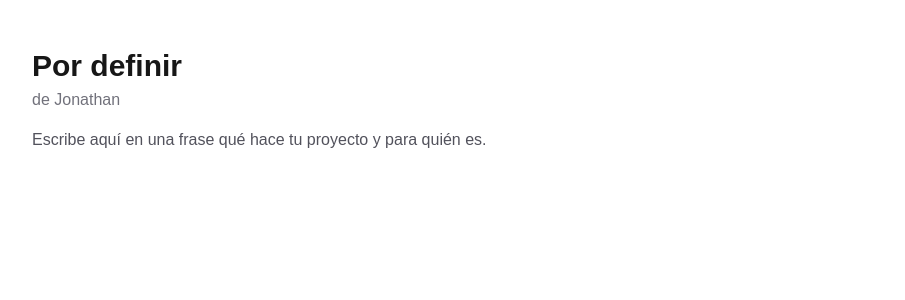
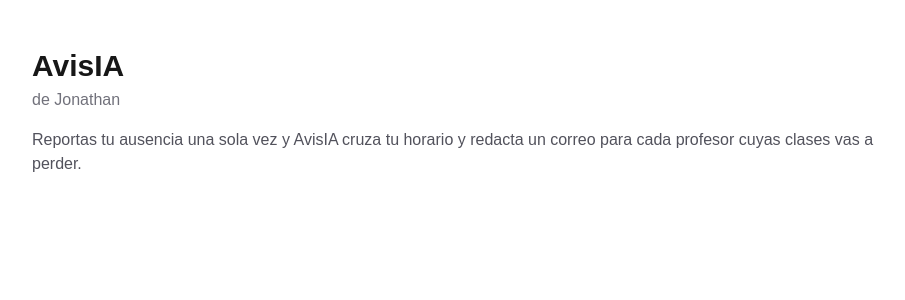
Before and after one commit to AI-Lab-IAE/hub-iae-life, a Next.js app: page /jonathan in a window 1280 px wide. Shown: the top 300 px of the page, without its empty margins (176-1081 px from the left). Built offline with nearby package versions, Linux system fonts and the light colour scheme.

Commit message:
Agrega nombre, descripción y README de AvisIA (#11)
Co-authored-by: Jonathan <jonathantsabar2@gmail.com>

```diff
--- a/app/jonathan/DESPUES.md
+++ b/app/jonathan/DESPUES.md
@@ -1 +1,8 @@
 # Ideas para después del MVP — Jonathan
+
+- Elegir el tono (formal, neutral, casual) y el largo de cada correo.
+- Botón "Regenerar" para variar la redacción de un correo.
+- Enviar con un clic abriendo Gmail con el correo ya escrito.
+- Copia automática del aviso a los padres.
+- Historial de ausencias notificadas.
+- Editar el horario semanal arrastrando las clases en un calendario.
--- a/app/jonathan/info.ts
+++ b/app/jonathan/info.ts
@@ -1,6 +1,7 @@
 // Datos de tu proyecto. Aparecen en la tarjeta de la página de inicio y en el título de tu módulo.
 export const info = {
   estudiante: "Jonathan",
-  proyecto: "Por definir",
-  descripcion: "Escribe aquí en una frase qué hace tu proyecto y para quién es.",
+  proyecto: "AvisIA",
+  descripcion:
+    "Reportas tu ausencia una sola vez y AvisIA cruza tu horario y redacta un correo para cada profesor cuyas clases vas a perder.",
 };
```
Also changed, not shown: app/jonathan/README.md.
